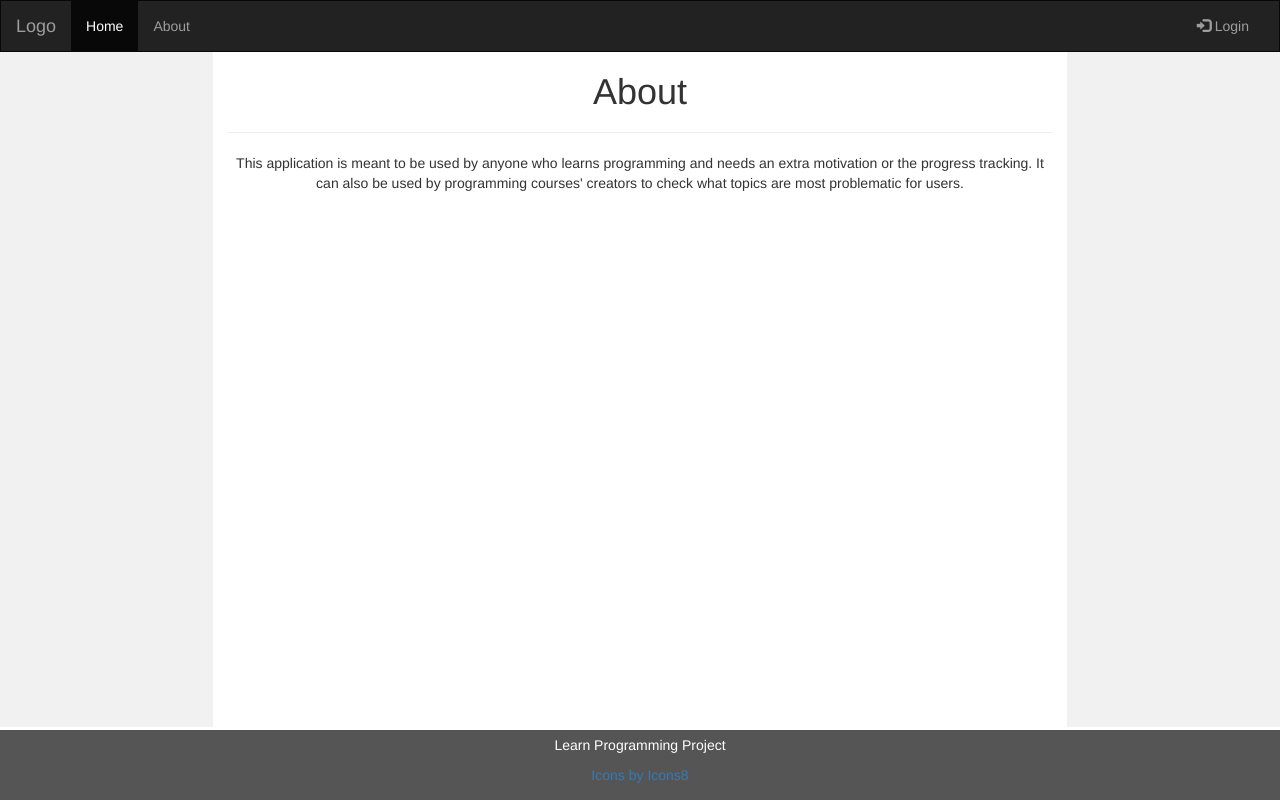
After one commit to DamianDuy/django-learnProgramming-app, a Django app: page /about in a window 1280 px wide. The commit adds this page. Run offline with Django 3.2, Linux system fonts and the light colour scheme; some libraries are stand-ins or nearby versions.

Commit message:
Add about view

```diff
--- a/mysite/learnProgramming/templates/header/header.html
+++ b/mysite/learnProgramming/templates/header/header.html
@@ -63,9 +63,8 @@
     <div class="collapse navbar-collapse" id="myNavbar">
       <ul class="nav navbar-nav">
         <li class="active"><a href="/">Home</a></li>
-        <li><a href="/about">About</a></li>
-        <!-- <li><a href="#">Projects</a></li>
-        <li><a href="#">Contact</a></li> -->
+        <li><a href="about">About</a></li>
+
       </ul>
       <ul class="nav navbar-nav navbar-right">
         <li><a href="/login"><span class="glyphicon glyphicon-log-in"></span> Login</a></li>
--- /dev/null
+++ b/mysite/learnProgramming/templates/learnProgramming/about.html
@@ -0,0 +1,12 @@
+{% extends "header/header.html" %}
+
+{% block midle_content %}
+
+    <h1>About</h1>
+    <hr>
+    <p>
+        This application is meant to be used by anyone who learns programming and needs an extra motivation or the progress tracking.
+        It can also be used by programming courses' creators to check what topics are most problematic for users.
+    </p>
+
+{% endblock %}
--- a/mysite/learnProgramming/urls.py
+++ b/mysite/learnProgramming/urls.py
@@ -14,11 +14,12 @@ Including another URLconf
     2. Add a URL to urlpatterns:  path('blog/', include('blog.urls'))
 """
 from django.urls import path
-from .views import programming_language_list_view, subjects_list_view, tests_list_view
+from .views import programming_language_list_view, subjects_list_view, tests_list_view, about_view
 
 app_name = 'learnProgramming'
 urlpatterns = [
     path('', programming_language_list_view, name='programming_language_list_view'),
+    path('about', about_view, name='about_view'),
     path('programming_language/<programming_lang_slug>', subjects_list_view, name='subjects_list_view'),
     path('subject/<subject_slug>', tests_list_view, name='tests_list_view'),
 ]
--- a/mysite/learnProgramming/views.py
+++ b/mysite/learnProgramming/views.py
@@ -3,6 +3,12 @@ from .models import *
 
 # Create your views here.
 
+def about_view(request):
+
+    return render(
+        request,
+        'learnProgramming/about.html'
+    )
 
 def programming_language_list_view(request):
     programming_language_list = Programming_Language.objects.all()
```
